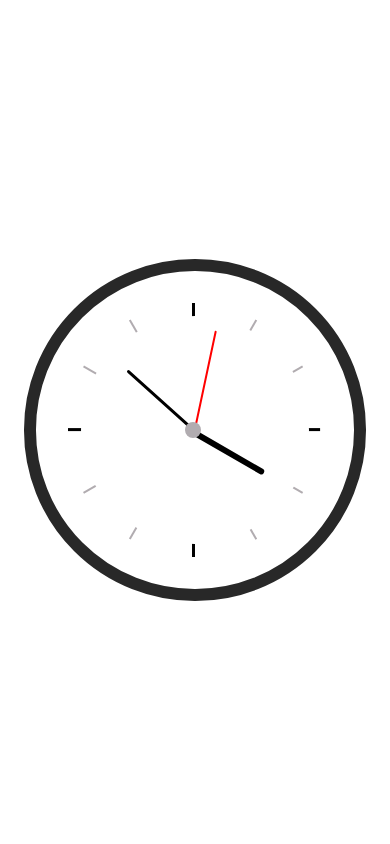
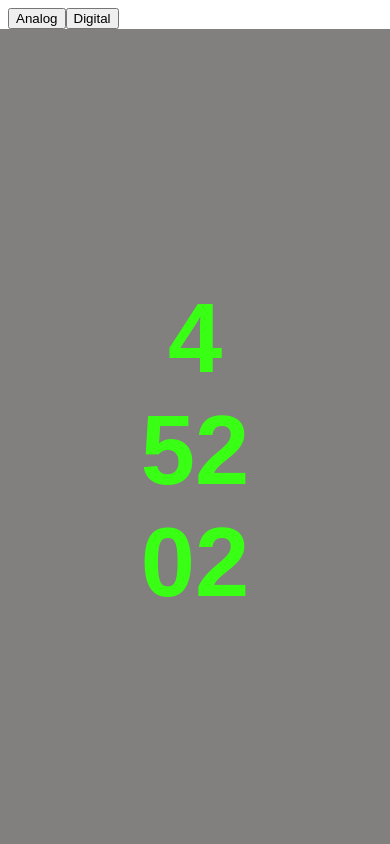
Before and after one commit to ObiBaratt/react-clock, a React (Create React App) app: page / in a window 390 px wide. Shown: the top 844 px of the page. Built offline with nearby package versions, Linux system fonts and the light colour scheme; a web font is replaced by a local one.

Commit message:
Update DigitalClock mobile responsiveness. Add toggle switch.

```diff
--- a/src/App.js
+++ b/src/App.js
@@ -1,11 +1,24 @@
 import DigitalClock from "./components/DigitalClock/DigitalClock";
 import AnalogClock from "./components/AnalogClock/AnalogClock";
+import { useState } from "react";
 
 function App() {
+
+  const [clock, setClock] = useState('digital');
+
   return (
     <>
+      <nav>
+        <button onClick={() => setClock("analog")}>Analog</button>
+        <button onClick={() => setClock("digital")}>Digital</button>
+      </nav>
+
+
+      { clock === "analog" ?
       <AnalogClock />
+      : clock === "digital" ?
       <DigitalClock />
+      : null }
     </>
   );
 }
--- a/src/components/AnalogClock/AnalogClock.css
+++ b/src/components/AnalogClock/AnalogClock.css
@@ -12,7 +12,7 @@
     height: 30rem;
     position: relative;
     padding: 2rem;
-    border: 12px solid #282828;
+    border: 8px solid #282828;
     border-radius: 50%;
     margin: 50px auto;
 
@@ -137,16 +137,15 @@
         width: 30vmax;
         height: 30vmax;
     }
+
     .outerClock::after,
     .outerClock::before,
     .outerClock .mark {
       width: 3px;
-
     }
 
     .outerClock .mark {
       background: rgb(177, 172, 176);
       width: 2px;
     }
-
   }
--- a/src/components/AnalogClock/AnalogClock.js
+++ b/src/components/AnalogClock/AnalogClock.js
@@ -10,7 +10,6 @@ export default function AnalogClock() {
 
     const updateTime = () => {
         setDate(new Date());
-        console.log(date);
         setHour(date.getHours());
         setMin(date.getMinutes());
         setSec(date.getSeconds());
--- a/src/components/DigitalClock/DigitalClock.css
+++ b/src/components/DigitalClock/DigitalClock.css
@@ -4,13 +4,23 @@
     display: flex;
     justify-content: center;
     align-items: center;
-    background-color: rgb(130, 127, 127);
-    color: #39FF14;
     font-size: 25vmin;
     font-weight: bolder;
     font-family: 'Aldrich', sans-serif;
+    background-color: rgb(130, 127, 127);
+    color: #39FF14;
 }
 
-@media (min-width: 300) {
+.digitalClock.AM {
+    background-color: skyblue;
+    color: rgb(206, 176, 5);
+}
+
+.digitalClock.PM {
+    background-color: rgb(130, 127, 127);
+    color: #39FF14;
+}
+
+@media (max-width: 500) {
 
 }
--- a/src/components/DigitalClock/DigitalClock.js
+++ b/src/components/DigitalClock/DigitalClock.js
@@ -1,12 +1,17 @@
 import { useEffect, useState } from "react";
 import "./DigitalClock.css";
-import "../../styles/general.css";
+import "../../index.css";
 
 export default function DigitalClock() {
-    const [date, setDate] = useState(new Date());
+    const [date, setDate] = useState(new Date().toLocaleTimeString('en-US'));
+    const [joined, setJoined] = useState(new Date().toLocaleTimeString('en-US'));
+    const [width, setWidth] = useState(window.innerWidth);
+
+    const breakPoint = 1199;
 
     const updateTime = () => {
-        setDate(new Date());
+        setDate(new Date().toLocaleTimeString('en-US').split(':'));
+        setJoined(new Date().toLocaleTimeString('en-US'))
     };
 
     useEffect(()=> {
@@ -16,13 +21,35 @@ export default function DigitalClock() {
         };
     }, []);
 
+
+    useEffect(() => {
+     const handleWindowResize = () => setWidth(window.innerWidth);
+     window.addEventListener("resize", handleWindowResize);
+
+     return () => window.removeEventListener("resize", handleWindowResize);
+    },[]);
+
     return (
-        <div className="container">
-            <div
-            className="fill-window digitalClock">
-                <span>
-                    {date.toLocaleTimeString('en-US')}
-                </span>
+        <div className='digitalClock fill-window'>
+            <div className="container">
+                {width > breakPoint? (
+                    <div>{joined}</div>
+                ) : (
+                    <div>
+                    <div>
+                    {date[0]}
+                </div>
+                <div>
+                    {date[1]}
+                </div>
+                <div>
+                    {date[2].slice(0, 3)}
+                </div>
+                </div>
+                )
+
+            }
+
             </div>
         </div>
     )
--- a/src/index.css
+++ b/src/index.css
@@ -1 +1,36 @@
-/* TODO Add site wide styles */
+.fill-window {
+    height: 100%;
+    position: absolute;
+    left: 0;
+    width: 100%;
+    overflow: hidden;
+}
+
+.row {
+  display: flex;
+  flex-direction: row;
+}
+
+.container {
+    text-align: center;
+    padding-right: 15px;
+    padding-left: 15px;
+    margin-right: auto;
+    margin-left: auto;
+  }
+
+  @media (min-width: 768px) {
+    .container {
+      width: 750px;
+    }
+  }
+  @media (min-width: 992px) {
+    .container {
+      width: 970px;
+    }
+  }
+  @media (min-width: 1200px) {
+    .container {
+      width: 1170px;
+    }
+  }
--- a/src/styles/general.css
+++ /dev/null
@@ -1,30 +0,0 @@
-.fill-window {
-    height: 100%;
-    position: absolute;
-    left: 0;
-    width: 100%;
-    overflow: hidden;
-}
-
-.container {
-    padding-right: 15px;
-    padding-left: 15px;
-    margin-right: auto;
-    margin-left: auto;
-  }
-
-  @media (min-width: 768px) {
-    .container {
-      width: 750px;
-    }
-  }
-  @media (min-width: 992px) {
-    .container {
-      width: 970px;
-    }
-  }
-  @media (min-width: 1200px) {
-    .container {
-      width: 1170px;
-    }
-  }
```
